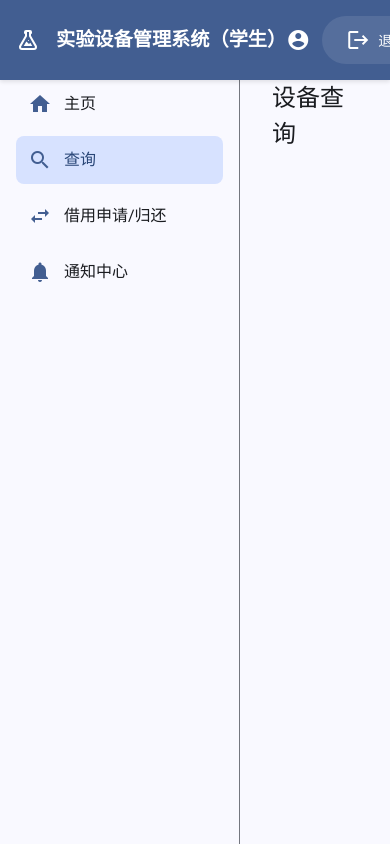
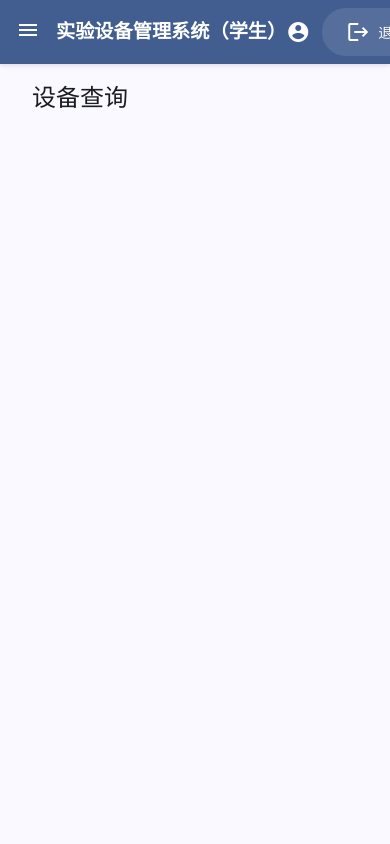
Before and after one commit to darrindeyoung791/equipment_mgr, a Flask app: page /query in a window 390 px wide. Run offline with Flask 2, Linux system fonts and the light colour scheme; the visitor is signed in with stand-in values (Sample User, id 1); some libraries are stand-ins or nearby versions.

Commit message:
feat: 更新UI样式，添加侧栏，支持流式布局
- 为所有功能页面添加模板，侧栏允许快速跳转功能而不返回主页
- 侧栏在宽屏展开，窄屏收缩为navigation drawer
- 修正一些排版错误

```diff
--- a/static/common.js
+++ b/static/common.js
@@ -37,4 +37,32 @@ document.addEventListener('DOMContentLoaded', function() {
     // 高亮当前页面对应的导航项
     const currentPath = window.location.pathname;
     document.querySelector(`.nav-item[href="${currentPath}"]`)?.classList.add('active');
+
+    // 添加菜单切换功能
+    const menuToggle = document.getElementById('menu-toggle');
+    const sidebar = document.querySelector('.sidebar');
+    const overlay = document.querySelector('.sidebar-overlay');
+
+    function toggleSidebar() {
+        sidebar.classList.toggle('open');
+        if (sidebar.classList.contains('open')) {
+            document.body.style.overflow = 'hidden';
+            overlay.classList.add('visible');
+        } else {
+            document.body.style.overflow = '';
+            overlay.classList.remove('visible');
+        }
+    }
+
+    menuToggle?.addEventListener('click', toggleSidebar);
+    overlay?.addEventListener('click', toggleSidebar);
+
+    // 在窗口调整大小时处理侧边栏状态
+    window.addEventListener('resize', function() {
+        if (window.innerWidth >= 1024) {
+            sidebar?.classList.remove('open');
+            document.body.style.overflow = '';
+            overlay?.classList.remove('visible');
+        }
+    });
 });
--- a/static/styles.css
+++ b/static/styles.css
@@ -300,28 +300,159 @@ input[type="password"]::-webkit-credentials-auto-fill-button {
     top: 0;
     left: 0;
     right: 0;
+    height: 64px;
+    padding: 0 16px;
     z-index: 100;
     background-color: var(--primary-color);
     color: var(--on-primary);
-    padding: 1rem;
     display: flex;
     justify-content: space-between;
     align-items: center;
     box-shadow: 0 2px 4px rgba(0, 0, 0, 0.1);
 }
 
+.top-bar-end {
+    min-width: fit-content;
+}
+
+.menu-button {
+
+    border: none;
+    background-color: var(--primary-color);
+    border-radius: 50%;
+    align-items: center;
+    justify-content: center;
+    color: var(--on-primary);
+}
+
+.menu-button:hover {
+    background-color: rgba(255, 255, 255, 0.1);
+}
+
+.menu-button .material-icons {
+    color: var(--on-primary);
+}
+
+.header-logo {
+    display: none;
+}
+
+.sidebar-overlay {
+    position: fixed;
+    top: 64px;
+    left: 0;
+    right: 0;
+    bottom: 0;
+    background: rgba(0, 0, 0, 0.5);
+    z-index: 15;
+    opacity: 0;
+    visibility: hidden;
+    transition: opacity 0.2s;
+}
+
+.sidebar-overlay.visible {
+    opacity: 1;
+    visibility: visible;
+}
+
 .main-container {
-    margin-top: 64px; /* 与顶栏高度匹配 */
+    margin-top: 64px;
     display: flex;
     min-height: calc(100vh - 64px);
 }
 
 .sidebar {
-    width: 240px;
+    width: 256px;
     background: var(--surface);
-    border-right: 1px solid var(--outline);
-    padding: 1rem;
-    flex-shrink: 0;
+    z-index: 16;
+}
+
+/* 窄屏样式 */
+@media (max-width: 1023px) {
+    .sidebar {
+        position: fixed;
+        top: 64px;
+        bottom: 0;
+        left: 0;
+        transform: translateX(-256px);
+        transition: transform 0.2s cubic-bezier(0.4, 0, 0.2, 1);
+    }
+
+    .sidebar.open {
+        transform: translateX(0);
+        box-shadow: 0 8px 10px -5px rgba(0,0,0,0.2);
+    }
+
+    .menu-button {
+        display: block;
+    }
+
+    .header-logo {
+        display: none;
+    }
+
+    .content-area {
+        width: 100%;
+    }
+}
+
+/* 宽屏样式 */
+@media (min-width: 1024px) {
+    .sidebar {
+        position: relative;
+        border-right: 1px solid var(--outline);
+    }
+
+    .menu-button {
+        display: none;
+    }
+
+    .header-logo {
+        display: block;
+        margin-right: 16px;
+    }
+
+    .content-area {
+        flex: 1;
+        overflow-y: auto;
+    }
+
+    .sidebar-overlay {
+        display: none;
+    }
+}
+
+.nav-items {
+    padding: 8px 0;
+}
+
+.nav-item {
+    height: 48px;
+    padding: 0 16px 0 24px;
+    display: flex;
+    align-items: center;
+    gap: 32px;
+    color: var(--on-surface);
+    text-decoration: none;
+    position: relative;
+    overflow: hidden;
+}
+
+.nav-item:hover {
+    background-color: rgba(0, 0, 0, 0.04);
+}
+
+.nav-item.active {
+    background-color: var(--primary-container);
+    color: var(--on-primary-container);
+}
+
+.nav-item .material-icons {
+    color: var(--on-surface-variant);
+}
+
+.nav-item.active .material-icons {
+    color: var(--primary-color);
 }
 
 .content-area {
@@ -342,30 +473,6 @@ input[type="password"]::-webkit-credentials-auto-fill-button {
     font-size: 1.5rem;
     font-weight: 500;
     color: var(--on-surface);
-}
-
-.nav-item {
-    display: flex;
-    align-items: center;
-    gap: 0.75rem;
-    padding: 0.75rem;
-    text-decoration: none;
-    color: var(--on-surface);
-    border-radius: 8px;
-    margin-bottom: 0.5rem;
-}
-
-.nav-item:hover {
-    background: var(--surface-variant);
-}
-
-.nav-item.active {
-    background: var(--primary-container);
-    color: var(--on-primary-container);
-}
-
-.nav-item .material-icons {
-    color: var(--primary-color);
 }
 
 .top-bar-start {
--- a/templates/layout.html
+++ b/templates/layout.html
@@ -13,6 +13,9 @@
     <div class="screen">
         <header class="top-bar">
             <div class="top-bar-start">
+                <button class="menu-button" id="menu-toggle">
+                    <span class="material-icons">menu</span>
+                </button>
                 <img src="/static/favicon.svg" alt="logo" class="header-logo">
                 <h1>实验设备管理系统<span id="user-type-label"></span></h1>
             </div>
@@ -28,6 +31,7 @@
             </div>
         </header>
 
+        <div class="sidebar-overlay"></div>
         <div class="main-container">
             <nav class="sidebar">
                 <div class="nav-items">
```
